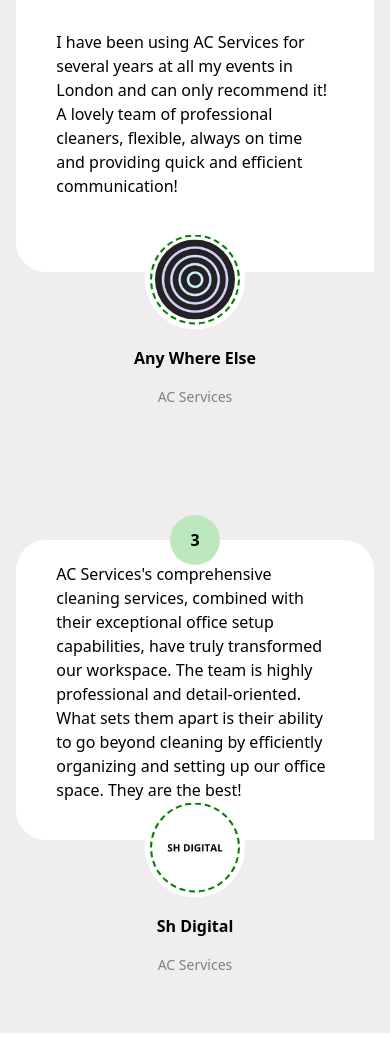
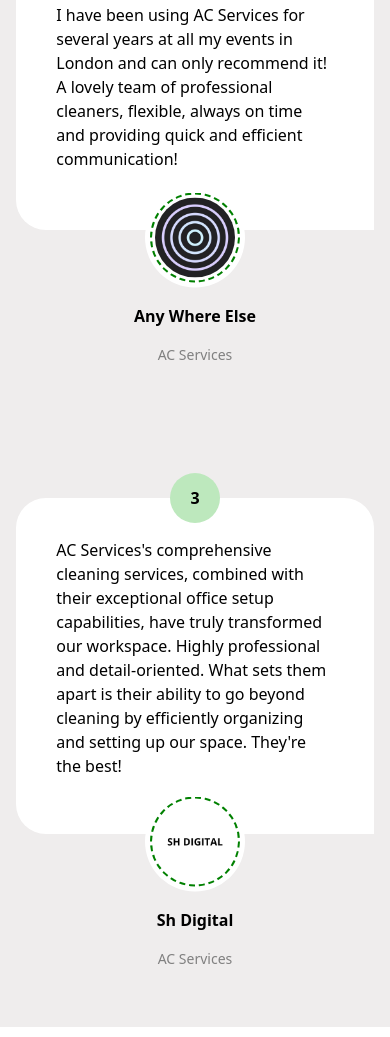
Before and after one commit to edijavier99/ACservices, a React app in the folder frontend/: page / in a window 390 px wide. Shown: the part 3698-4735 px from the top of the page. Built offline with nearby package versions, Linux system fonts and the light colour scheme; some packages are replaced by stand-ins of ours.

Commit message:
reviews responsive correction

```diff
--- a/frontend/src/components/reviews.js
+++ b/frontend/src/components/reviews.js
@@ -25,9 +25,9 @@ export const Reviews = () =>{
         const shDigital = `
         AC Services's comprehensive cleaning services, combined with their
         exceptional office setup capabilities, have truly transformed our
-        workspace. The team is highly professional and detail-oriented.
+        workspace. Highly professional and detail-oriented.
         What sets them apart is their ability to go beyond cleaning
-        by efficiently organizing and setting up our office space. They are the best!
+        by efficiently organizing and setting up our space. They're the best!
         `
         const indigo = `
         We recently engaged their services for an important event, and their
@@ -37,7 +37,7 @@ export const Reviews = () =>{
         reliable and effective services for their events.
         `
         const space14 = `
-        We have been relying on AC Cleaning Services for over a decade now.
+        We have been relying on AC Services for over a decade now.
         From office cleanings to corporate events and nightlife gatherings.
         Whether it's a last-minute event cleanup or our routine office maintenance.
         Over the years, AC Services has become an indispensable partner for our business.
--- a/frontend/src/styles/reviews.css
+++ b/frontend/src/styles/reviews.css
@@ -50,10 +50,12 @@
     background-color: white;
     padding: 40px 20px;
     /* background-color: rgb(234, 232, 232); */
-    height: 300px;
+    min-height:410px;
 }
 .review-card-body p{
     padding: 0px 20px;
+    word-wrap: break-word;
+
 }
 .review-card-footer{
     width: 100%;
@@ -91,12 +93,12 @@
     object-fit: cover;
 }
 
-@media (max-width: 1088px) {
+@media (max-width: 1125px) {
     .reviews-body{
         grid-template-columns: 1fr;
     }
     .review-card-body{
-        min-height: 240px;
+        min-height: 270px;
     }
 }
 .indigoImg img{
```
